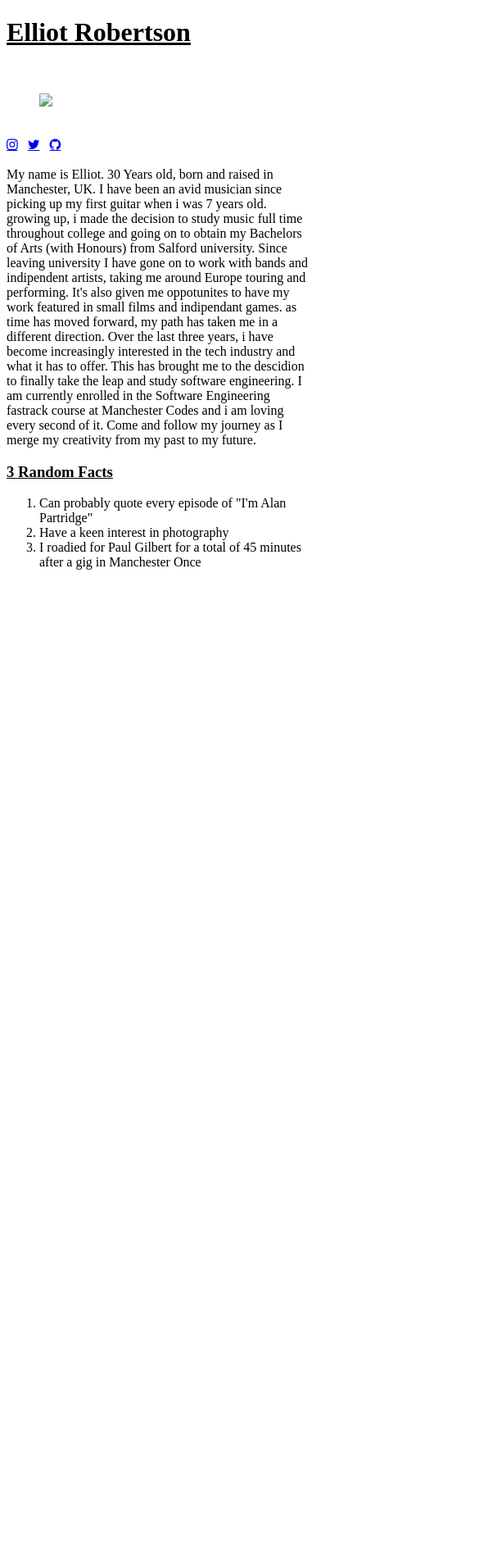
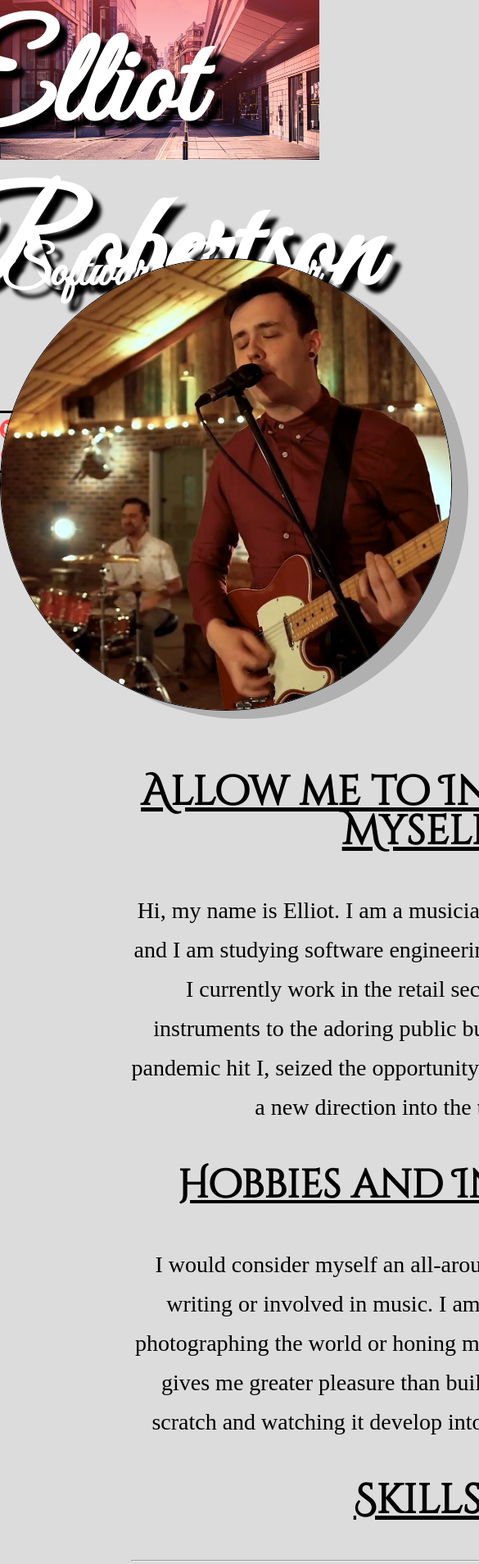
Before and after one commit to ellriffs/Portfolio, a plain HTML site: page index.html in a window 390 px wide. Shown: the top 1908 px of the page at 82% size, 585 px wide, since content can reach past the window. Before the commit the page ends 844 px from the top, so only its background shows below. Drawn offline with Linux system fonts and the light colour scheme.

Commit message:
styled page (non responsive)

```diff
--- a/index.html
+++ b/index.html
@@ -1,47 +1,98 @@
 <!DOCTYPE html>
-<html>
+<h html lang="eng">
+<head>
+    <meta name="viewport" content="width=device-width, initial scale 1.0">
+    <meta charset="UTF-8">
     <link rel="stylesheet" href="https://cdnjs.cloudflare.com/ajax/libs/font-awesome/4.7.0/css/font-awesome.min.css">
+    <link rel="preconnect" href="https://fonts.gstatic.com">
+    <link rel="preconnect" href="https://fonts.gstatic.com">
+    <link rel="preconnect" href="https://fonts.gstatic.com">
+    <link href="https://fonts.googleapis.com/css2?family=Great+Vibes&display=swap" rel="stylesheet">
+    <link rel="preconnect" href="https://fonts.gstatic.com">
+<link href="https://fonts.googleapis.com/css2?family=Cinzel+Decorative&display=swap" rel="stylesheet">
+
+    <link rel="stylesheet" href="style.css">
 <title>
     Elliot Robertson
 </title>
-</html>
+</head>
+
 <header>
-    <h1><u> Elliot Robertson</u></h1><br>
+    <h1> Elliot Robertson</h1>
+<div class="sub"></div>
+    <h3>Software Engineer in Training</h3>
+</div>
+<nav>
+    <a href="https://github.com/ellriffs" target="_blank" class="fa fa-github"> Github </a>
+    <p>|</p>
+    <a href="https://codepen.io/ellriffs" target="_blank" class="fa fa-codepen"> Codepen </a>
+    <p>|</p>
+    <a href="https://www.linkedin.com/in/elliot-robertson-b3940762/" target="_blank" class="fa fa-linkedin"> Linkedin</a>
+</nav>
 </header>
-                <figure>
-                <img src="me 2.png">
-                </figure>
+
+
+    <img class="me" src="Vocals.jpeg">
+
+
 <br>
-                  <span>
-                <a href="#" class="fa fa-instagram"></a>
-                &nbsp;
-                <a href="#" class="fa fa-twitter"></a>
-                &nbsp;
-                <a href="#" class="fa fa-github"></a>
-                </span>
-                <br><br>
+<br>
 
 <body>
-        <!--Add List in here-->
-        <p1> My name is Elliot. 30 Years old, born and raised in Manchester, UK.
-            I have been an avid musician since picking up my first guitar when i was 7 years old.
-            growing up, i made the decision to study music full time throughout college and going on
-            to obtain my Bachelors of Arts (with Honours) from Salford university.
-            Since leaving university I have gone on to work with bands and indipendent artists, taking
-            me around Europe touring and performing. It's also given me oppotunites to have
-            my work featured in small films and indipendant games.
-            as time has moved forward, my path has taken me in a different direction. Over the last three years,
-            i have become increasingly interested in the tech industry and what it has to offer. This has brought me to
-            the descidion to finally take the leap and study software engineering. I am currently enrolled in the
-            Software Engineering fastrack course at Manchester Codes and i am loving every second of it.
-            Come and follow my journey as I merge my creativity from my past to my future.
-        </p1><br>
-        <h3><u> 3 Random Facts</u></h3>
+<div class="text">
+<div class="intro">
+    <h2>Allow me to Introduce Myself</h2>
+    <br>
+
+<p1> Hi, my name is Elliot. I am a musician from Manchester, UK and I am
+    studying software engineering at Manchester Codes.
+
+    I currently work in the retail sector selling musical instruments to the adoring public
+    but since the worldwide pandemic hit I, seized the opportunity for a new challenge
+    and a new direction into the tech sector.
+
+<br>
+<br>
+
+    <h4 class= HaI>Hobbies and Interests</h4><br>
+
+    I would consider myself an all-around creative. If I'm not writing or involved in music. I am either out and about photographing the world or
+    honing my coding skills.
+
+    Nothing gives me greater pleasure than building something from scratch and
+    watching it develop into something amazing!!
+</p1>
+<br>
+<br>
+
+</div>
+
+<div class="skills">
+    <h2>Skills</h2>
+<br>
+<hr>
+<br>
+<p2> <u>My current skillset lies in:</p2></div></u>
+<br>
 <ol>
-            <li>Can probably quote every episode of "I'm Alan Partridge"</li>
-            <li> Have a keen interest in photography</li>
-            <li>I roadied for Paul Gilbert for a total of 45 minutes after a gig in Manchester Once</li>
+    <li class="li1">HTML</li>
+    <li class= "li2">CSS</li>
+    <li class="li3">Being able to quote the entirety of 'Im Alan Partridge' </li>
+    <br>
+    <hr>
 </ol>
 </body>
+</div>
+</div>
 <br>
-     <footer></footer>
+<footer>
+    <h4>Contact Me!</h4>
+    <form>
+        <input type="text" id="name" placeholder="Name">
+        <input type="text" id="email" placeholder="Email">
+        <input type="text" id="message" placeholder="Your Message">
+        <button type="button" id="submit">Submit</button>
+    </form>
+
+</footer>
+</html>
--- a/style.css
+++ b/style.css
@@ -0,0 +1,209 @@
+*{
+    margin: 0;
+    --mainfont: 'Great Vibes';
+    --secondaryfont: 'Cinzel Decorative';
+    --maincolour: white;
+    --secondarycolour: #FE4A49;
+
+}
+header{
+    background: linear-gradient(rgba(252, 75, 75, 0.5), rgba(0, 0, 0, 0)), url(New\ York\ Street.jpeg);
+    background-size: cover;
+    height: 50vmin;
+}
+
+
+body{
+    background-color:gainsboro;
+
+}
+
+
+.text {
+    display: flex;
+    flex-wrap:wrap;
+    flex-direction:column;
+    text-align: center;
+    justify-content: space-around;
+    padding: 10rem;
+    height: fill;
+    width: 700px;
+    margin: auto;
+    border-bottom: 5px double rgba(0, 0, 0, 0.5);
+    border-width: medium;
+    font-weight: lighter;
+    font-size: 28px;
+    line-height: 3rem;
+
+}
+
+
+h1{
+    font-family: var(--mainfont);
+    color: white;
+    display: flex;
+    height: 50vh;
+    font-size: 10rem;
+    justify-content: center;
+    align-items: center;
+    text-shadow: 10px 10px 4px black;
+}
+
+h3{
+position: relative;
+    text-align: center;
+    font-size: 4rem;
+    font-family: var(--mainfont);
+    color: white;
+    text-shadow: 10px 10px 4px black;
+    bottom: 8rem;
+}
+
+
+.me{
+    position: relative;
+    display:flex;
+    margin: auto;
+    border-radius: 100%;
+    height: 550px;
+    width: 550px;
+    left: auto;
+    right: auto;
+    top: 120px;
+    border: 1px solid black;
+    box-shadow: 20px 10px rgba(0, 0, 0, 0.2);
+}
+
+
+
+
+nav{
+    position: relative;
+    bottom: 81px;
+    display:flex;
+    height:70px;
+    justify-content: space-around;
+    align-items: center;
+    font-size: 30px;
+    border-bottom: 3px solid black;
+    border-top: 3px solid black;
+}
+
+
+nav a{
+
+    display: flex;
+    text-decoration: none;
+    color: #FE4A49;
+
+}
+
+nav :hover {
+    opacity: 0.6;
+
+}
+
+h2{
+    font-family: var(--secondaryfont);
+    font-size: 50px;
+    text-decoration: underline;
+    text-align: center;
+}
+
+nav p{
+    font-size: 25px;
+    text-align: center;
+    color:rgba(0,0, 0, 0.)
+}
+
+.skills{
+    font-size: 25px;
+    text-align: center;
+
+}
+
+li{
+    text-align: center;
+    font-size: 25px;
+}
+
+.HaI{
+    font-family: var(--secondaryfont);
+    color: black;
+    text-decoration: underline;
+    top: 0px;
+    font-size: 3rem;
+}
+
+footer{
+    height: 30vh;
+}
+
+#name, #email, #message {
+    display: flex;
+    background-color: rgba(252, 75, 75, 0.5);
+    color: white;
+    text-align: left;
+    font-family: var(--secondaryfont);
+    font-size: medium;
+    margin: auto;
+    margin-top: 10px;
+    width: 40%;
+}
+
+#message{
+    height: 100px;
+}
+
+button{
+    position: relative;
+    right: 185px;
+    height: 40px;
+    width: 80px;
+    background-color: rgba(255,255,255, 0.6);
+    border-top: none;
+    border-left: none;
+    border-right: 4px solid white;
+    border-bottom: 4px solid white;
+    font-family: var(--secondaryfont);
+    font-weight: bold;
+
+}
+
+
+
+
+
+#name::placeholder, #email::placeholder, #message::placeholder{
+    color: white;
+}
+
+
+
+
+
+
+
+
+
+
+#submit{
+    display: block;
+    width: ;
+    margin-top: 10px;
+    margin-left: 900px;
+    margin-right: auto;
+
+}
+
+h4{
+    display: flex;
+    flex-direction: row;
+    justify-content: space-evenly;
+    font-size: 2rem;
+    text-decoration: underline;
+    font-family: var(--mainfont);
+}
+
+
+@media screen and (max-height: )
```
Also changed, not shown: New York Street.jpeg (added), Vocals.jpeg (added), me.png (added), 1 other file. Lines whose indentation alone changed are shown as unchanged.
